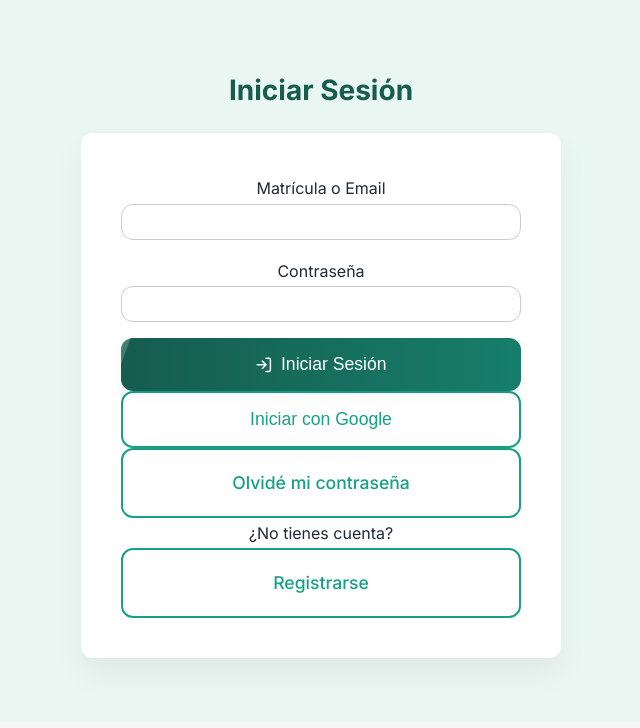
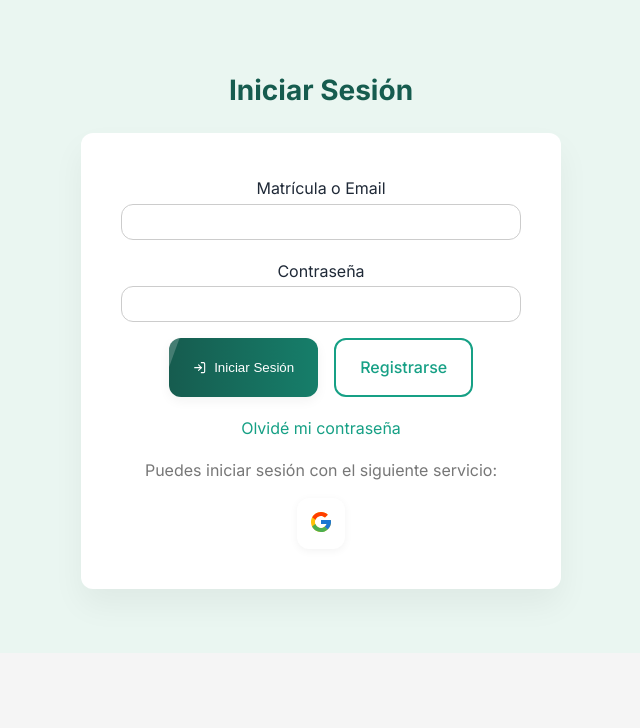
Before and after one commit to ysanchezf/inventarioV2, a Next.js app: page /auth/signin in a window 1280 px wide. Shown: the top 728 px of the page, without its empty margins (319-959 px from the left). Built offline with nearby package versions, Linux system fonts and the light colour scheme.

Commit message:
Update auth forms layout

```diff
--- a/pages/auth/signin.tsx
+++ b/pages/auth/signin.tsx
@@ -1,6 +1,7 @@
 // pages/auth/signin.tsx
 import { useState, FormEvent } from 'react'
 import { FiLogIn } from 'react-icons/fi'
+import { FcGoogle } from 'react-icons/fc'
 import { getCsrfToken, signIn, getSession } from 'next-auth/react'
 import { GetServerSideProps } from 'next'
 import { useRouter } from 'next/router'
@@ -69,25 +70,27 @@ export default function SignIn({ csrfToken, confirmed }: Props) {
             required
           />
         </div>
-        <button type="submit" className="button primary large full-width signin-btn">
-          <FiLogIn /> Iniciar Sesión
-        </button>
+        <div className="button-row">
+          <button type="submit" className="button primary signin-btn">
+            <FiLogIn /> Iniciar Sesión
+          </button>
+          <Link href="/register" className="button secondary">
+            Registrarse
+          </Link>
+        </div>
+        <Link href="/auth/forgot-password" className="forgot-link">
+          Olvidé mi contraseña
+        </Link>
+        <p className="auth-alt-text">Puedes iniciar sesión con el siguiente servicio:</p>
         <button
           type="button"
-          className="button secondary large full-width"
+          className="google-icon-btn"
           onClick={() =>
             signIn('google', { callbackUrl: '/', prompt: 'select_account' })
           }
         >
-          Iniciar con Google
+          <FcGoogle size={24} />
         </button>
-        <Link href="/auth/forgot-password" className="button secondary large full-width">
-          Olvidé mi contraseña
-        </Link>
-        <div className="divider">¿No tienes cuenta?</div>
-        <Link href="/register" className="button secondary large full-width">
-          Registrarse
-        </Link>
       </form>
     </main>
   )
--- a/pages/register.tsx
+++ b/pages/register.tsx
@@ -3,6 +3,7 @@ import { useState } from 'react';
 import Link from 'next/link';
 import { signIn } from 'next-auth/react';
 import { FiLogIn } from 'react-icons/fi';
+import { FcGoogle } from 'react-icons/fc';
 
 export default function Register() {
   const [form, setForm] = useState({
@@ -149,14 +150,15 @@ export default function Register() {
         >
           {submitting ? 'Registrando...' : 'Registrarse'}
         </button>
+        <p className="auth-alt-text">Puedes registrarte con:</p>
         <button
           type="button"
-          className="button secondary large full-width"
+          className="google-icon-btn"
           onClick={() =>
             signIn('google', { callbackUrl: '/', prompt: 'select_account' })
           }
         >
-          Registrarse con Google
+          <FcGoogle size={24} />
         </button>
 
         <div className="divider">¿Ya tienes cuenta?</div>
--- a/styles/global.css
+++ b/styles/global.css
@@ -203,6 +203,45 @@ nav {
 }
 .button.signin-btn:hover::after {
   left: 200%;
+}
+
+/* -------------------------------------------------------------------------- */
+/* 6.5) Formularios de Autenticación                                           */
+/* -------------------------------------------------------------------------- */
+.button-row {
+  display: flex;
+  justify-content: center;
+  gap: 1rem;
+  margin-bottom: 1rem;
+  flex-wrap: wrap;
+}
+
+.forgot-link {
+  display: block;
+  margin: 0.75rem 0;
+  color: var(--accent);
+  text-decoration: none;
+}
+.forgot-link:hover {
+  text-decoration: underline;
+}
+
+.auth-alt-text {
+  margin: 0.75rem 0;
+  color: var(--muted);
+}
+
+.google-icon-btn {
+  background: var(--white);
+  border: none;
+  padding: 0.75rem;
+  border-radius: var(--radius);
+  box-shadow: 0 2px 8px var(--shadow-light);
+  cursor: pointer;
+  transition: transform 0.2s;
+}
+.google-icon-btn:hover {
+  transform: translateY(-2px);
 }
 
 /* ==========================================================================
```
